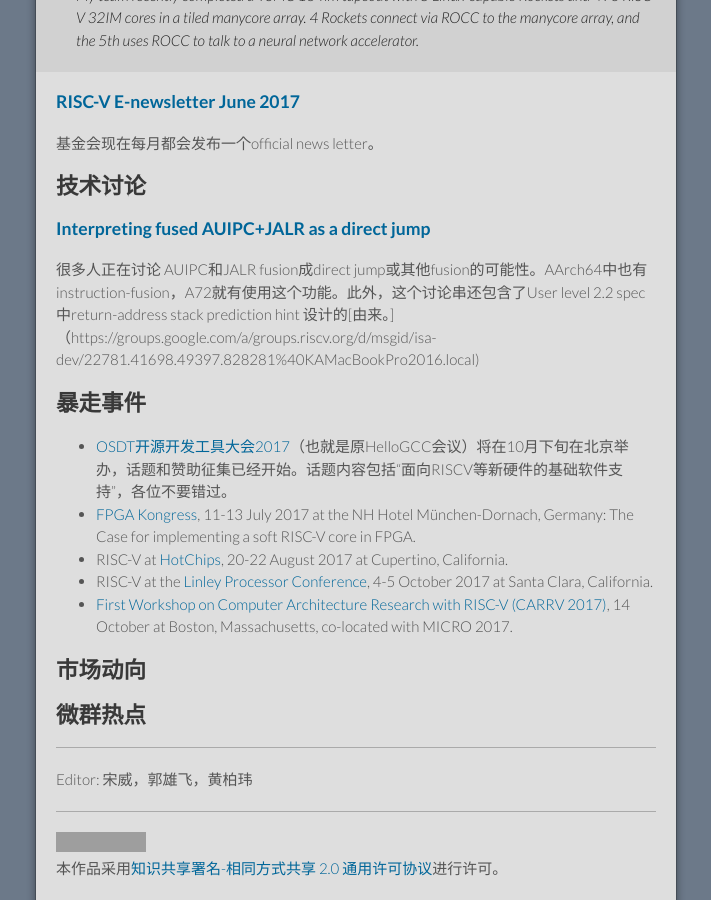
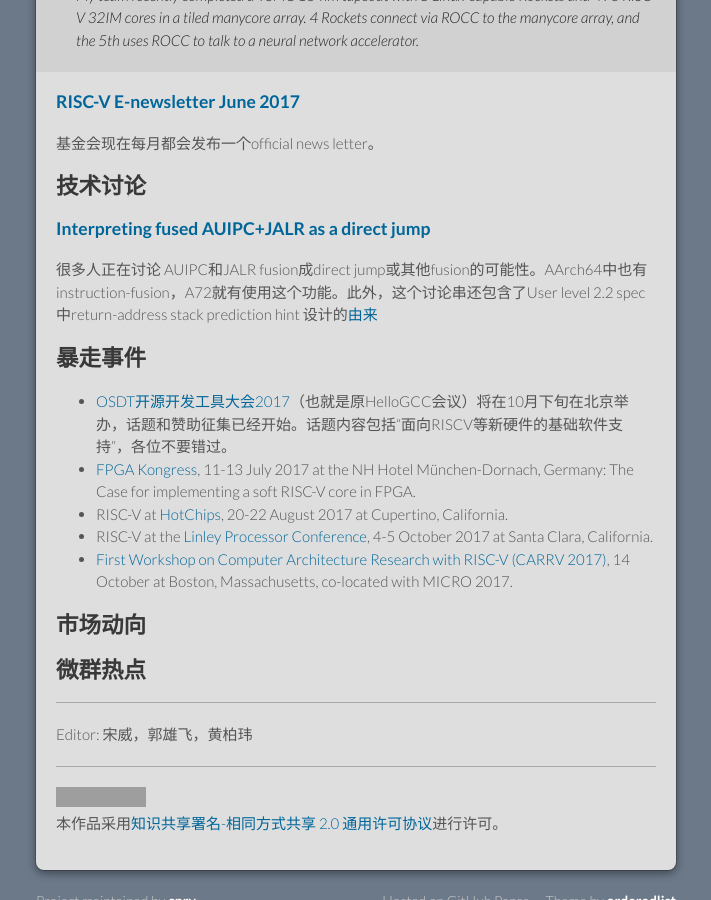
Before and after one commit to cnrv/home, a Jekyll site: the page built from bi-week-rpts/2017-07-06.md, in a window 1280 px wide and 900 px high, scrolled down 1556 px. Shown: the whole window, without its empty margins (284-995 px from the left). Built offline with Jekyll 4.4.1, drawn with Linux system fonts in a browser that asks for light colours; our own code applies the rules of GitHub Pages for plain Markdown files; grey boxes are pictures that could not be loaded.

Commit message:
Update 2017-07-06.md

```diff
--- a/bi-week-rpts/2017-07-06.md
+++ b/bi-week-rpts/2017-07-06.md
@@ -58,8 +58,7 @@ UCSD的group整理了不少RISC-V的文档，包括Virtual memory & [ROCC](https
 
 ## 技术讨论
 ### [Interpreting fused AUIPC+JALR as a direct jump](https://groups.google.com/a/groups.riscv.org/d/msgid/isa-dev/CAMU%2BEkymBpzCh9bTZ37DCWSgt2_Yypr8%3DKMmRQqUsiYVe9QAdQ%40mail.gmail.com?utm_medium=email&utm_source=footer)
-很多人正在讨论 AUIPC和JALR fusion成direct jump或其他fusion的可能性。AArch64中也有instruction-fusion，A72就有使用这个功能。此外，这个讨论串还包含了User level 2.2 spec中return-address stack prediction hint 设计的[由来。]
-（https://groups.google.com/a/groups.riscv.org/d/msgid/isa-dev/22781.41698.49397.828281%40KAMacBookPro2016.local)
+很多人正在讨论 AUIPC和JALR fusion成direct jump或其他fusion的可能性。AArch64中也有instruction-fusion，A72就有使用这个功能。此外，这个讨论串还包含了User level 2.2 spec中return-address stack prediction hint 设计的[由来](https://groups.google.com/a/groups.riscv.org/d/msgid/isa-dev/22781.41698.49397.828281%40KAMacBookPro2016.local)
 
 ## 暴走事件
 
```
